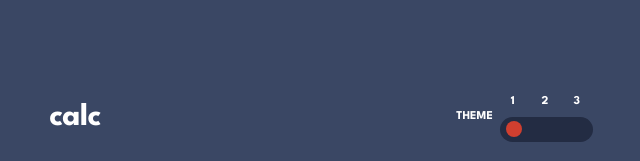
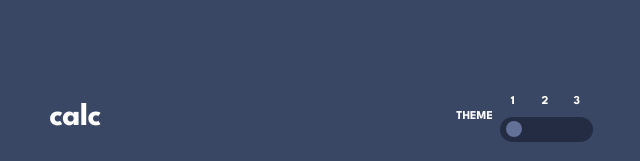
Before and after one commit to pronoia9/puny-math, a React (Create React App) app: page / in a window 1280 px wide. Shown: the top 161 px of the page, without its empty margins (320-960 px from the left). Built offline with nearby package versions, Linux system fonts and the light colour scheme.

Commit message:
reorganize key colors + add hover variables

```diff
--- a/src/index.scss
+++ b/src/index.scss
@@ -11,12 +11,15 @@
     --color-bg-keypad: hsl(223, 31%, 20%);
     --color-bg-screen: hsl(224, 36%, 15%);
     // Keys
-    --color-keys-bg1: hsl(225, 21%, 49%);
-    --color-keys-shadow1: hsl(224, 28%, 35%);
-    --color-keys-bg2: hsl(6, 63%, 50%);
-    --color-keys-shadow2: hsl(6, 70%, 34%);
-    --color-keys-bg3: hsl(30, 25%, 89%);
-    --color-keys-shadow3: hsl(28, 16%, 65%);
+    --color-keys-bg1: hsl(30, 25%, 89%);
+    --color-keys-shadow1: hsl(28, 16%, 65%);
+    --color-keys-hover1: hsl(0, 0, 100%);
+    --color-keys-bg2: hsl(225, 21%, 49%);
+    --color-keys-shadow2: hsl(224, 28%, 35%);
+    --color-keys-hover2: hsl(176, 100%, 44%);
+    --color-keys-bg3: hsl(6, 63%, 50%);
+    --color-keys-shadow3: hsl(6, 70%, 34%);
+    --color-keys-hover3: hsl(176, 100%, 44%);
     --color-keys-toggle: hsl(6, 63%, 50%);
     // Text
     --color-text-header: hsl(0, 0, 100%);
@@ -33,12 +36,15 @@
     --color-bg-keypad: hsl(0, 5%, 81%);
     --color-bg-screen: hsl(0, 0%, 93%);
     // Keys
-    --color-keys-bg1: hsl(185, 42%, 37%);
-    --color-keys-shadow1: hsl(185, 58%, 25%);
-    --color-keys-bg2: hsl(25, 98%, 40%);
-    --color-keys-shadow2: hsl(25, 99%, 27%);
-    --color-keys-bg3: hsl(45, 7%, 89%);
-    --color-keys-shadow3: hsl(35, 11%, 61%);
+    --color-keys-bg1: hsl(45, 7%, 89%);
+    --color-keys-shadow1: hsl(35, 11%, 61%);
+    --color-keys-hover1: hsl(0, 0, 100%);
+    --color-keys-bg2: hsl(185, 42%, 37%);
+    --color-keys-shadow2: hsl(185, 58%, 25%);
+    --color-keys-hover2: hsl(176, 100%, 44%);
+    --color-keys-bg3: hsl(25, 98%, 40%);
+    --color-keys-shadow3: hsl(25, 99%, 27%);
+    --color-keys-hover3: hsl(176, 100%, 44%);
     --color-keys-toggle: hsl(25, 98%, 40%);
     // Text
     --color-text-header: hsl(60, 10%, 19%);
@@ -55,12 +61,15 @@
     --color-bg-keypad: hsl(268, 71%, 12%);
     --color-bg-screen: hsl(268, 71%, 12%);
     // Keys
-    --color-keys-bg1: hsl(281, 89%, 26%);
-    --color-keys-shadow1: hsl(285, 91%, 52%);
-    --color-keys-bg2: hsl(176, 100%, 44%);
-    --color-keys-shadow2: hsl(177, 92%, 70%);
-    --color-keys-bg3: hsl(268, 47%, 21%);
-    --color-keys-shadow3: hsl(290, 70%, 36%);
+    --color-keys-bg1: hsl(268, 47%, 21%);
+    --color-keys-shadow1: hsl(290, 70%, 36%);
+    --color-keys-hover1: hsl(176, 100%, 44%);
+    --color-keys-bg2: hsl(281, 89%, 26%);
+    --color-keys-shadow2: hsl(285, 91%, 52%);
+    --color-keys-hover2: hsl(176, 100%, 44%);
+    --color-keys-bg3: hsl(176, 100%, 44%);
+    --color-keys-shadow3: hsl(177, 92%, 70%);
+    --color-keys-hover3: hsl(176, 100%, 44%);
     --color-keys-toggle: hsl(176, 100%, 44%);
     // Text
     --color-text-header: hsl(52, 100%, 62%);
```
